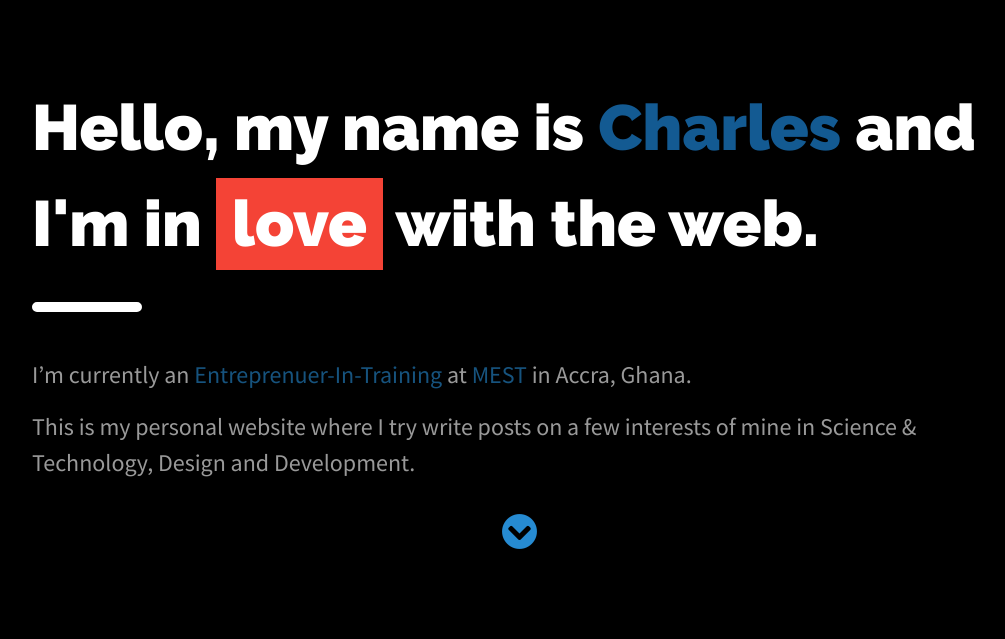
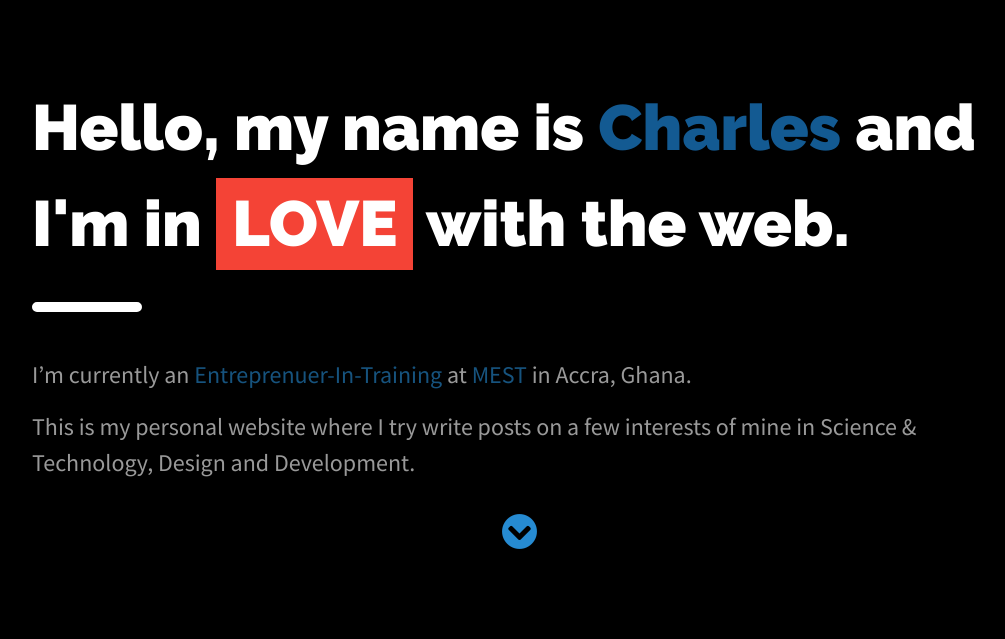
Before and after one commit to cpkthompson/cpkthompson.github.io, a Django app: page / in a window 1280 px wide. Shown: the top 639 px of the page, without its empty margins (118-1123 px from the left). Run offline with Django 3.2, Linux system fonts and the light colour scheme; data that the repository does not hold is empty; some libraries are stand-ins or nearby versions.

Commit message:
Trying to fix crush

```diff
--- a/frontend/templates/frontend/index.html
+++ b/frontend/templates/frontend/index.html
@@ -4,11 +4,11 @@
     <header class="w3-black w3-padding-large w3-padding-64">
         <div class="w3-content w3-padding-16">
             <div class="w3-jumbo w3-hide-small" style="font-family: Raleway">
-                Hello, my name is <a href="/about" class="w3-opacity w3-hover-opacity-off w3-text-blue">Charles</a> and I'm in <span class="w3-red w3-padding" style="font-family: Raleway;">love</span> with the web.
+                Hello, my name is <a href="/about" class="w3-opacity w3-hover-opacity-off w3-text-blue">Charles</a> and I'm in <span class="w3-red w3-padding" style="font-family: Raleway;text-transform: uppercase">love</span> with the web.
             </div>
 
             <div class="w3-xxlarge w3-hide-large w3-hide-medium" style="font-family: Raleway">
-                Hello, my name is <a href="/about">Charles</a> and I'm in <span class="w3-red w3-padding" style="font-family: Raleway;">love</span> with the web.
+                Hello, my name is <a href="/about">Charles</a> and I'm in <span class="w3-red w3-padding" style="font-family: Raleway;text-transform: uppercase">love</span> with the web.
             </div>
             <hr style="width:100px;border:5px solid white;padding: 0px" class="w3-round-large">
             <div class="w3-xlarge w3-opacity w3-padding-16">I’m currently an <a href="#">Entreprenuer-In-Training</a> at <a href="#">MEST</a> in Accra, Ghana.
```
